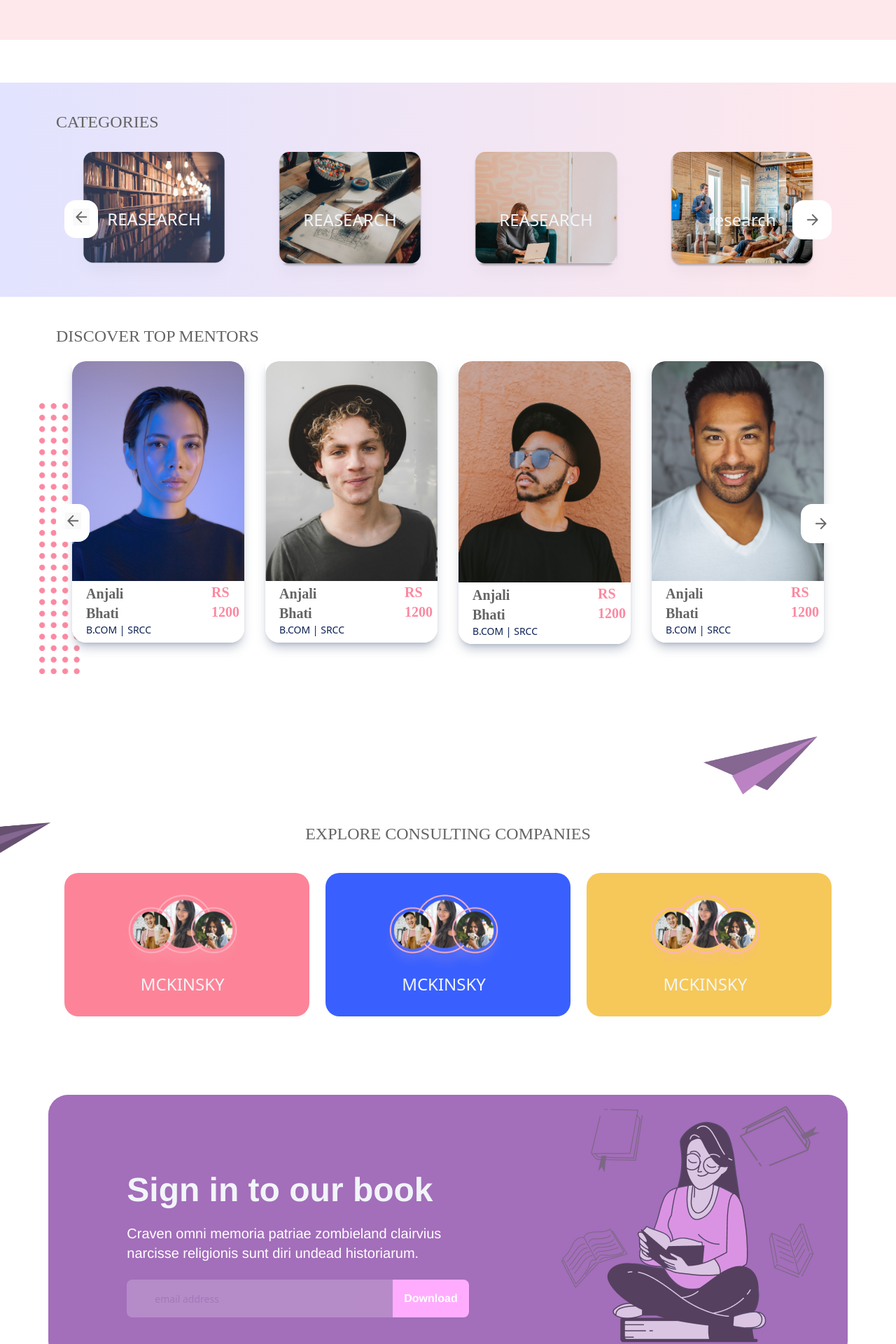
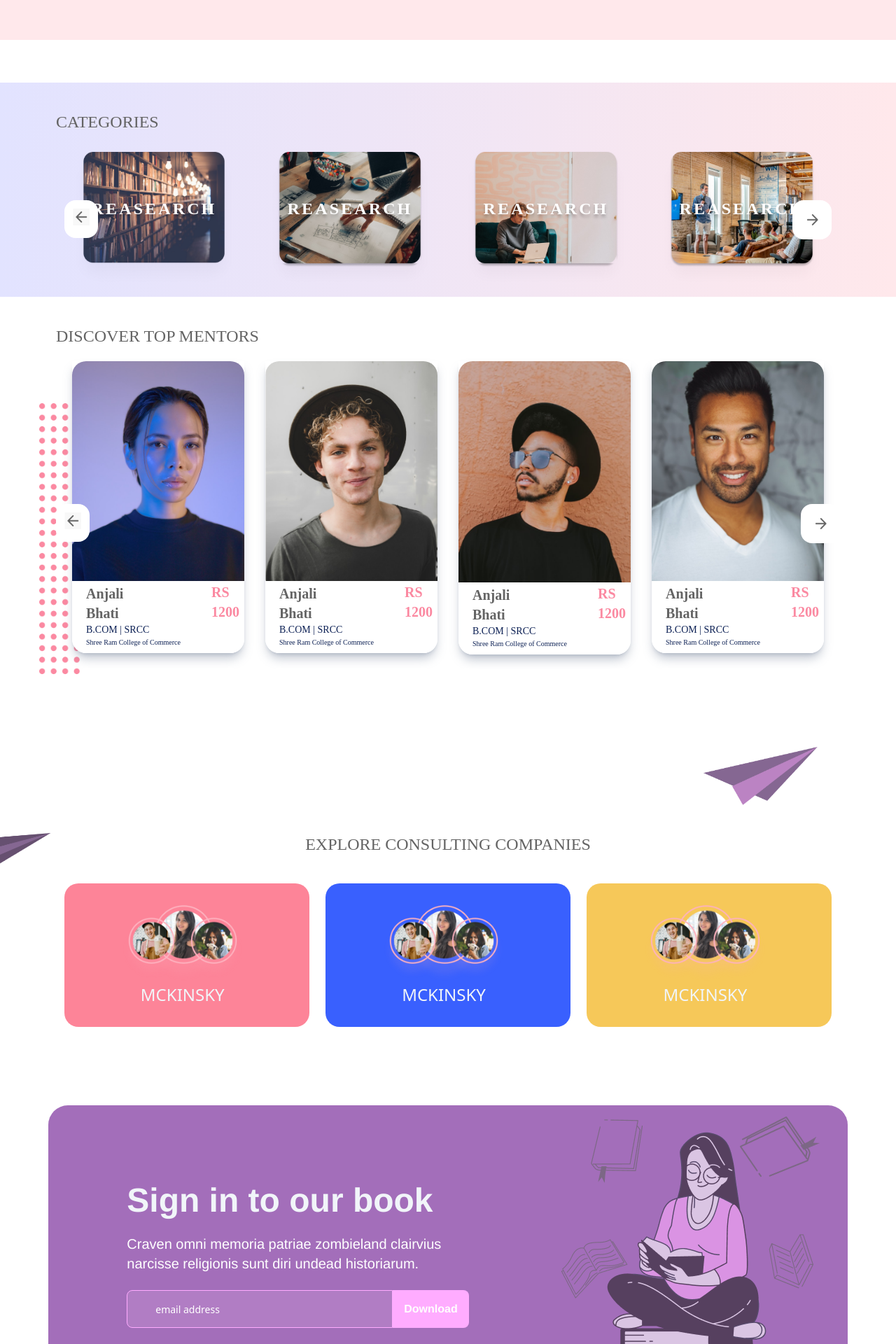
Before and after one commit to jay-498/Mentoring-app, a React (Create React App) app: page / in a window 1280 px wide. Shown: the part 880-2800 px from the top of the page at 70% size. Built offline with nearby package versions, Linux system fonts and the light colour scheme.

Commit message:
searchbar/ui-updated

```diff
--- a/src/components/common/Navbar.js
+++ b/src/components/common/Navbar.js
@@ -32,10 +32,10 @@ export default function Navbar({ fixed }) {
             }
             id="example-navbar-danger"
           >
-            <ul className="flex flex-col lg:flex-row list-none pl-52 gap-x-8">
+            <ul className="flex flex-col lg:flex-row list-none lg:pl-52 gap-x-8">
               <li className="nav-item">
                 <a
-                  className="px-3 py-2 flex items-center text-[18px]  font-bold leading-snug text-gray"
+                  className="px-3 py-2 flex items-center text-[18px] leading-snug text-gray"
                   href="#pablo"
                 >
                   <span className="ml-2 font-normal text-[#999FAE] font-Helvetica hover:text-[#A36EBA]">Home</span>
@@ -43,7 +43,7 @@ export default function Navbar({ fixed }) {
               </li>
               <li className="nav-item">
                 <a
-                  className="px-3 py-2 flex items-center text-[18px]  font-bold leading-snug text-gray"
+                  className="px-3 py-2 flex items-center text-[18px] leading-snug text-gray"
                   href="#pablo"
                 >
                   <span className="ml-2 font-normal text-[#999FAE] font-Helvetica hover:text-[#A36EBA]">About</span>
@@ -51,7 +51,7 @@ export default function Navbar({ fixed }) {
               </li>
               <li className="nav-item">
                 <a
-                  className="px-3 py-2 flex items-center text-[18px]  font-bold leading-snug text-gray"
+                  className="px-3 py-2 flex items-center text-[18px] leading-snug text-gray"
                   href="#pablo"
                 >
                   <span className="ml-2 font-normal text-[#999FAE] font-Helvetica hover:text-[#A36EBA]">Pricing</span>
@@ -69,7 +69,8 @@ export default function Navbar({ fixed }) {
                     <div className="flex absolute inset-y-0 left-0 items-center pl-3 pointer-events-none">
                     <svg className="w-5 h-5 text-[#999FAE]" fill="currentColor" viewBox="0 0 20 20" xmlns="http://www.w3.org/2000/svg"><path fillRule="evenodd" d="M8 4a4 4 0 100 8 4 4 0 000-8zM2 8a6 6 0 1110.89 3.476l4.817 4.817a1 1 0 01-1.414 1.414l-4.816-4.816A6 6 0 012 8z" clipRule="evenodd"></path></svg>
                     </div>
-                    <input type="text" id="email-adress-icon" className="block p-2 pl-10 w-[417px] h-10 text-[#999FAE] sm:text-sm focus:ring-blue-500 focus:border-blue-500 dark:bg-[#727272]  dark:placeholder-[#000] opacity-10" placeholder="Search..." />
+                    <input type="text" id="email-adress-icon" className="block p-2 pl-10 w-[417px] outline-none h-10 text-[#999FAE] sm:text-sm
+                     dark:placeholder-[#999FAE] rounded-md" placeholder="Search..." style={{backgroundColor:"rgba(114, 114, 114,0.1)"}}/>
                 </div>
                 <div className="hidden relative lg:ml-6 md:mr-0 md:block">
                 <button className="bg-[#8F6EC5] font-Helvetica text-white font-bold py-2 px-4 rounded-[5px]">
--- a/src/components/sliders/Carousel.js
+++ b/src/components/sliders/Carousel.js
@@ -29,7 +29,7 @@ export default class Gallery extends Component {
         },
         {
           image: img4,
-          tag: "research"
+          tag: "REASEARCH"
         },
         {
           image: img1,
@@ -45,7 +45,7 @@ export default class Gallery extends Component {
        },
        {
          image: img4,
-         tag: "research"
+         tag: "RESEARCH"
        },
       ]
     };
@@ -112,13 +112,11 @@ export default class Gallery extends Component {
         {this.state.categories.map((mentor,index)=>(
         <div key={index}>
             <div className="relative">
-                <a className="absolute inset-0 z-10 text-center flex items-center justify-center">
-                  <h1  className="text-2xl text-slate-100">{mentor.tag}</h1>
+                <a className="absolute inset-0 z-10 text-center flex top-[35%] justify-center">
+                  <h1 className="text-2xl text-white font-bold font-poppins tracking-[.13em]" style={{textShadow: "0px 4px 4px rgba(0, 0, 0, 0.25)"}}>{mentor.tag}</h1>
                 </a>
                 <a href="#" className="relative">
-                    <div className="flex flex-wrap">
-                        <img src={mentor.image} alt="1" />
-                    </div>
+                    <img src={mentor.image} alt="1" />
                 </a>
             </div>
         </div>
--- a/src/components/sliders/CarouselDiscover.js
+++ b/src/components/sliders/CarouselDiscover.js
@@ -20,31 +20,36 @@ export default class CarouselDiscover extends Component {
           image: img1,
           name: "Anjali Bhati",
           qualification: "B.COM | SRCC",
-          value: 1200
+          value: 1200,
+          college: "Shree Ram College of Commerce"
          },
          {
           image: img2,
           name: "Anjali Bhati",
           qualification: "B.COM | SRCC",
-          value: 1200
+          value: 1200,
+          college: "Shree Ram College of Commerce"
          },
          {
           image: img3,
           name: "Anjali Bhati",
           qualification: "B.COM | SRCC",
-          value: 1200
+          value: 1200,
+          college: "Shree Ram College of Commerce"
          },
          {
           image: img4,
           name: "Anjali Bhati",
           qualification: "B.COM | SRCC",
-          value: 1200
+          value: 1200,
+          college: "Shree Ram College of Commerce"
          },
          {
           image: img4,
           name: "Anjali Bhati",
           qualification: "B.COM | SRCC",
-          value: 1200
+          value: 1200,
+          college: "Shree Ram College of Commerce"
          }
       ]
     };
@@ -119,7 +124,8 @@ export default class CarouselDiscover extends Component {
                           <p  className="text-xl text-[#646464] pl-5 font-Avenir font-black pt-1">{mentor.name}</p>
                           <span className="text-[#FB89A1] font-semibold pl-[76px] font-poppins lg:text-xl text-sm">RS {mentor.value}</span>
                           </div>
-                          <p  className="text-sm font-medium text-[#0C2054] pl-5 pb-2">{mentor.qualification}</p>
+                          <p  className="text-sm font-medium text-[#0C2054] pl-5 font-Avenir">{mentor.qualification}</p>
+                          <p  className="text-[10px] font-light text-[#0C2054] pl-5 pb-2 font-poppins">{mentor.college}</p>
                           </div>
                       </div>
                   </a>
--- a/src/components/sliders/Testimonials.js
+++ b/src/components/sliders/Testimonials.js
@@ -52,7 +52,7 @@ export default class Testimonials extends Component {
         {this.state.testimonials.map((mentor,index)=>(
           <div className="justify-center items-center py-5" style={{width:750}} key={index}>
             <div className="text-center justify-center shadow-md shadow-[#DBDEE1] lg:p-8 p-4 rounded-3xl">
-                <p  className="text-xl text-slate-800 font-helvetica font-regular">{mentor.description}</p>
+                <p  className="text-xl text-[#273150] font-Helvetica font-normal text-center">{mentor.description}</p>
                 <div className="flex flex-row items-center pl-10 py-5">
                 <img className="w-14 h-14 rounded-full shadow-lg overflow-hidden" src={img1} alt="profile"/>
                 <div className="flex flex-col px-4 items-start">
--- a/src/pages/home.js
+++ b/src/pages/home.js
@@ -21,21 +21,24 @@ class HomePage extends Component {
     return (
       <div className="flex flex-col">
           <div className="grid lg:grid-cols-2 h-[840px] mx-20">
-          <div className="flex flex-col pt-[50%] w-[564px] gap-y-4">
+          <div className="flex flex-col pt-[50%] gap-y-4">
             <div className="flex justify-start leading-[64px]">
-            <p className="text-[#8F6EC5] font-bold text-[52px] font-poppins">Learn and grow from the best in industry</p>
+            <p className="text-[#8F6EC5] font-bold text-[52px] font-poppins">Learn and grow from <br/>the best in industry</p>
             </div>
             <div className="flex flex-col h-8 leading-7.5 gap-y-4">
-                <p className="text-[#797373] font-medium text-2xl font-Poppins">Find the best mentor who can help you ace your next case</p>
+                <p className="text-[#797373] font-medium text-2xl font-poppins">Find the best mentor who can help you ace your<br /> next case</p>
                 <div className="flex first-letter:my-2">
                     <div className="hidden rounded-l-lg relative md:mr-0 md:block">
                         <div className="flex absolute inset-y-0 left-0 items-center pl-3 pointer-events-none">
-                        <svg className="w-5 h-5 text-[#797373]" fill="currentColor" viewBox="0 0 20 20" xmlns="http://www.w3.org/2000/svg"><path fillRule="evenodd" d="M8 4a4 4 0 100 8 4 4 0 000-8zM2 8a6 6 0 1110.89 3.476l4.817 4.817a1 1 0 01-1.414 1.414l-4.816-4.816A6 6 0 012 8z" clipRule="evenodd"></path></svg>
+                        <svg className="w-5 h-5 text-[#797373]" fill="currentColor" viewBox="0 0 20 20"
+                        xmlns="http://www.w3.org/2000/svg"><path fillRule="evenodd" d="M8 4a4 4 0 100 8 4 4 0
+                        000-8zM2 8a6 6 0 1110.89 3.476l4.817 4.817a1 1 0 01-1.414 1.414l-4.816-4.816A6 6 0 012
+                        8z" clipRule="evenodd"></path></svg>
                         </div>
                         <input type="text" id="email-adress-icon"
                         className="block p-2 pl-10 w-[417px] h-12 text-[#797373]
-                        rounded-l-lg sm:text-sm focus:ring-blue-500 focus:border-blue-500
-                        dark:bg-[#fff] dark:placeholder-[#797373]"
+                        rounded-l-lg md:text-md sm:text-sm
+                        dark:bg-[#fff] dark:placeholder-[#797373] font-medium"
                         placeholder="Find your mentor" />
                     </div>
                     <button className="bg-[#8F6EC5] text-white font-bold py-2 px-8 rounded-r-lg">
@@ -95,12 +98,12 @@ class HomePage extends Component {
                       <h1  className="text-5xl text-slate-100 font-bold font-Helvetica">Sign in to our book</h1>
                       <p className="font-normal text-white text-xl font-Helvetica py-6">Craven omni memoria patriae zombieland clairvius<br/> narcisse religionis sunt diri undead historiarum.</p>
                       <div className="flex first-letter:my-2">
-                          <div className="hidden rounded-l-lg relative md:mr-0 md:block">
+                          <div className="rounded-l-lg relative md:mr-0">
                               <input type="text" id="email-adress-icon"
                               className="block p-2 pl-10 w-[380px] h-[54px] text-[#fff]
-                              rounded-l-lg sm:text-sm focus:ring-blue-500 focus:border-blue-500
-                              dark:bg-[#FFACFF] dark:placeholder-[#fff] opacity-20"
-                              placeholder="email address" />
+                              rounded-l-lg sm:text-sm
+                              placeholder-[#fff] border border-[#FFACFF] outline-none"
+                              placeholder="email address" style={{background: "rgba(255, 208, 255, 0.15)"}}/>
                           </div>
                           <button className="bg-[#FFACFF] font-Helvetica text-white font-bold py-2 px-4 rounded-r-lg">
                           Download
@@ -116,7 +119,7 @@ class HomePage extends Component {
 
           <div className="flex flex-col lg:py-28 py-20">
               <div className="flex flex-col px-7">
-              <h1 className="text-[#646464] text-2xl font-medium font-poppins text-center">TESTOMONIAL</h1>
+              <h1 className="text-[#646464] text-2xl font-medium font-poppins text-center">TESTIMONIAL</h1>
               <Testimonials />
               </div>
           </div>
@@ -124,25 +127,25 @@ class HomePage extends Component {
           <div className="flex flex-col lg:p-10 p-5 bg-[#F9EFFD]"
           >
               <div className="flex flex-col lg:mx-36 mx-5">
-              <h1 className="text-[#939EA4] text-[14px] font-medium font-roboto pb-14">Your company</h1>
+              <h1 className="text-[#939EA4] text-[14px] font-medium font-Roboto pb-14">Your company</h1>
               <hr style={{backgroundColor: "#CDD1D4",height: "1px"}} />
               <div className="flex xs:flex-col">
               <div className="flex flex-grow">
             <ul className="flex flex-row lg:flex-row list-none lg:mr-auto">
               <li>
                 <a
-                  className="py-2 flex items-center  font-bold leading-snug text-gray hover:opacity-75"
+                  className="py-2 flex items-center font-bold leading-snug text-gray hover:opacity-75"
                   href="#pablo"
                 >
-                  <span className="font-normal text-[#999FAE] font-Roboto">Home</span>
+                  <span className="font-normal text-[#929ECC] font-Roboto text-[14px]">Home</span>
                 </a>
               </li>
               <li>
                 <a
-                  className="px-5 py-2 flex items-centerfont-bold leading-snug text-gray hover:opacity-75"
+                  className="px-5 py-2 flex items-center font-bold leading-snug text-gray hover:opacity-75"
                   href="#pablo"
                 >
-                  <span className="ml-5 font-normal text-[#999FAE] font-Roboto">About</span>
+                  <span className="ml-5 font-normal text-[#929ECC] font-Roboto text-[14px]">About</span>
                 </a>
               </li>
               <li >
@@ -150,7 +153,7 @@ class HomePage extends Component {
                   className="px-3 py-2 flex items-center font-bold leading-snug text-gray hover:opacity-75"
                   href="#pablo"
                 >
-                  <span className="ml-2 font-normal text-[#999FAE] font-Roboto">Contact</span>
+                  <span className="ml-2 font-normal text-[#929ECC] font-Roboto text-[14px]">Contact</span>
                 </a>
               </li>
             </ul>
```
